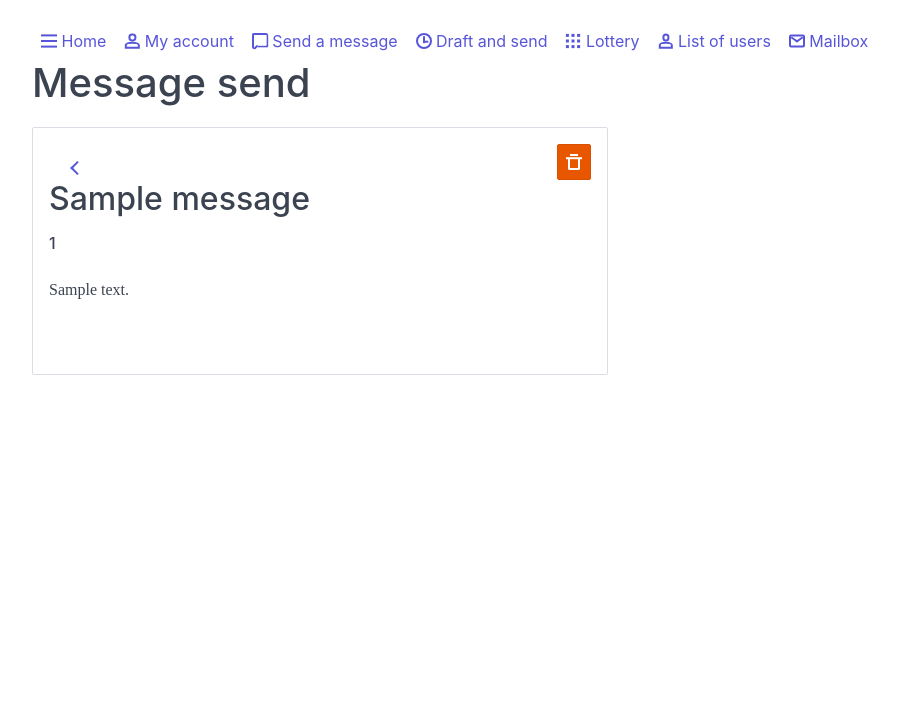
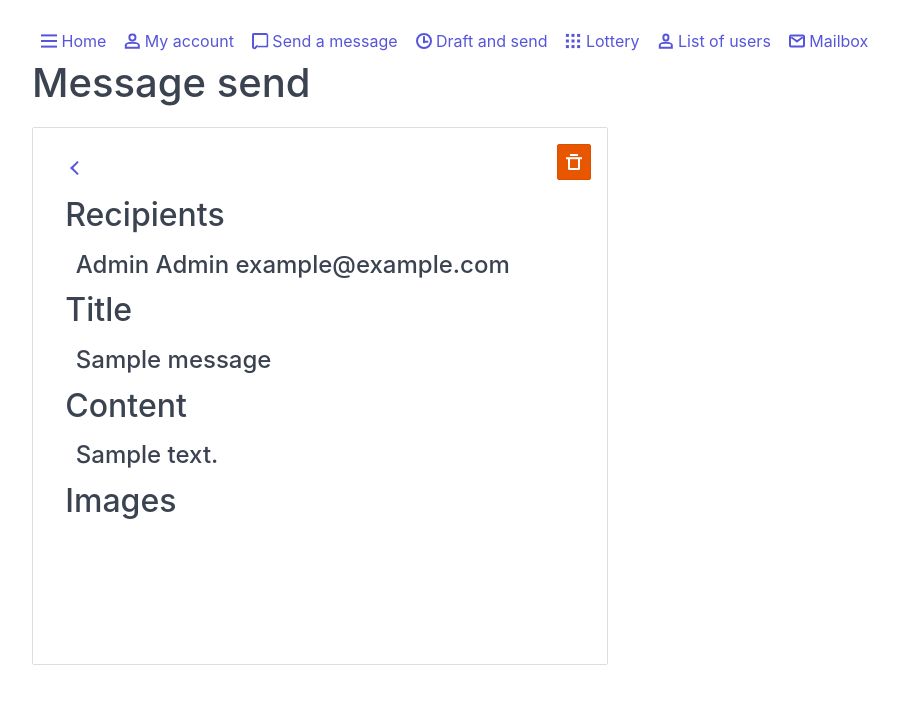
Before and after one commit to francesboc/Message_in_bottle, a Flask app: page /message/view_send/1 in a window 1280 px wide. Shown: the top 704 px of the page, without its empty margins (320-1218 px from the left). Run offline with Flask 2, Linux system fonts and the light colour scheme; a user stored in the database is signed in; data comes from the database, SQL or seed files in the repository; tables that the repository leaves empty hold one stand-in row (values such as "Sample post").

Commit message:
adjust sent and draft messages view

```diff
--- a/monolith/templates/message_view_send.html
+++ b/monolith/templates/message_view_send.html
@@ -6,14 +6,21 @@
         <a href="/messages/send" class="btn btn-link"><button class="btn btn-link"><i class="icon icon icon-arrow-left"></i></button></a>
         <div style="float: right;">
           <button class="btn btn-error tooltip" data-tooltip="Delete message" onclick="openmodal()"><i class="icon icon icon-delete"></i></button> </div>
-    <h2>{{message.title}}</h2>
-    <h6>{{message.sender}} </h6>
+          <div class="content" style="margin-top: 3%;margin-left: 3%;">
+            <h2> Recipients </h2>
+            {% for receiver in receivers %}
+              <h4 style="margin-left: 2%;"> {{receiver.firstname}} {{ receiver.lastname}} {{ receiver.email}} </h4>
+            {% endfor %}
+            <h2> Title </h2> <h4 style="margin-left: 2%;"> {{message.title}} </h4>
+            <h2> Content </h2> <h4 style="margin-left: 2%;"> {{message.content}} </h4>
+            <h2> Images </h2> <!--<h4 style="margin-left: 2%;"> {{message.content}} </h4> -->
+            <div class="card-body" style="white-space: pre-line" id="content">
+              <div class="card-image" id="image">
+
+              </div>
+            </div>
+          </div>
       </div>
-    <div class="card-body" style="white-space: pre-line; font-family:{{message.font}};" id="content"> {{message.content}}
-      <div class="card-image" id="image">
-
-    </div>
-    </div>
     <div class="modal " id="delete_modal">
       <a href="#close" class="modal-overlay" aria-label="Close"></a>
       <div class="modal-container">
--- a/monolith/views/message.py
+++ b/monolith/views/message.py
@@ -363,6 +363,7 @@ def reply(_id):
 def message_view_send(_id):
     if current_user is not None and hasattr(current_user, 'id'):
         _message = db.session.query(Messages.title, Messages.content,Messages.id,Messages.sender,Messages.font).filter(Messages.id==_id).first()
+        _receivers = db.session.query(User.id, User.email, User.firstname, User.lastname , Messages.id).join(User, Messages.receivers).filter(Messages.id == _message.id).all()
         _picture = db.session.query(Images).filter(Images.message==_id).all()
         if _message.sender ==current_user.id:
             l = []
@@ -371,7 +372,7 @@ def message_view_send(_id):
                     image = base64.b64encode(row.image).decode('ascii')
                     l.append(image)
 
-            return render_template('message_view_send.html',message = _message, pictures=json.dumps(l),new_msg=_new_msg)
+            return render_template('message_view_send.html',message = _message,receivers=_receivers, pictures=json.dumps(l),new_msg=_new_msg)
         else:
             return redirect('/')
     else:
```
Also changed, not shown: monolith/templates/message_view_edit_draft.html (+4 -3 lines).
